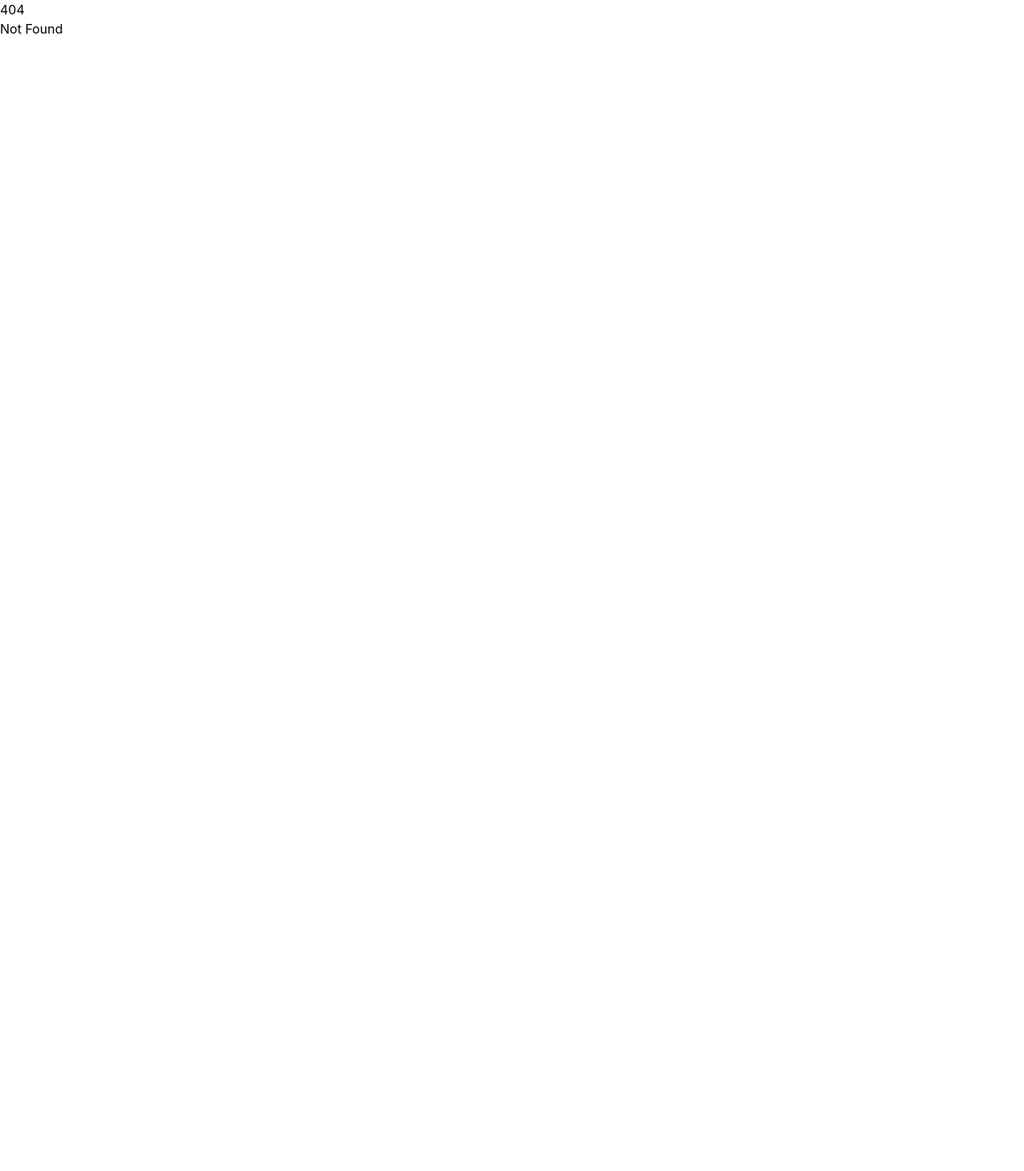
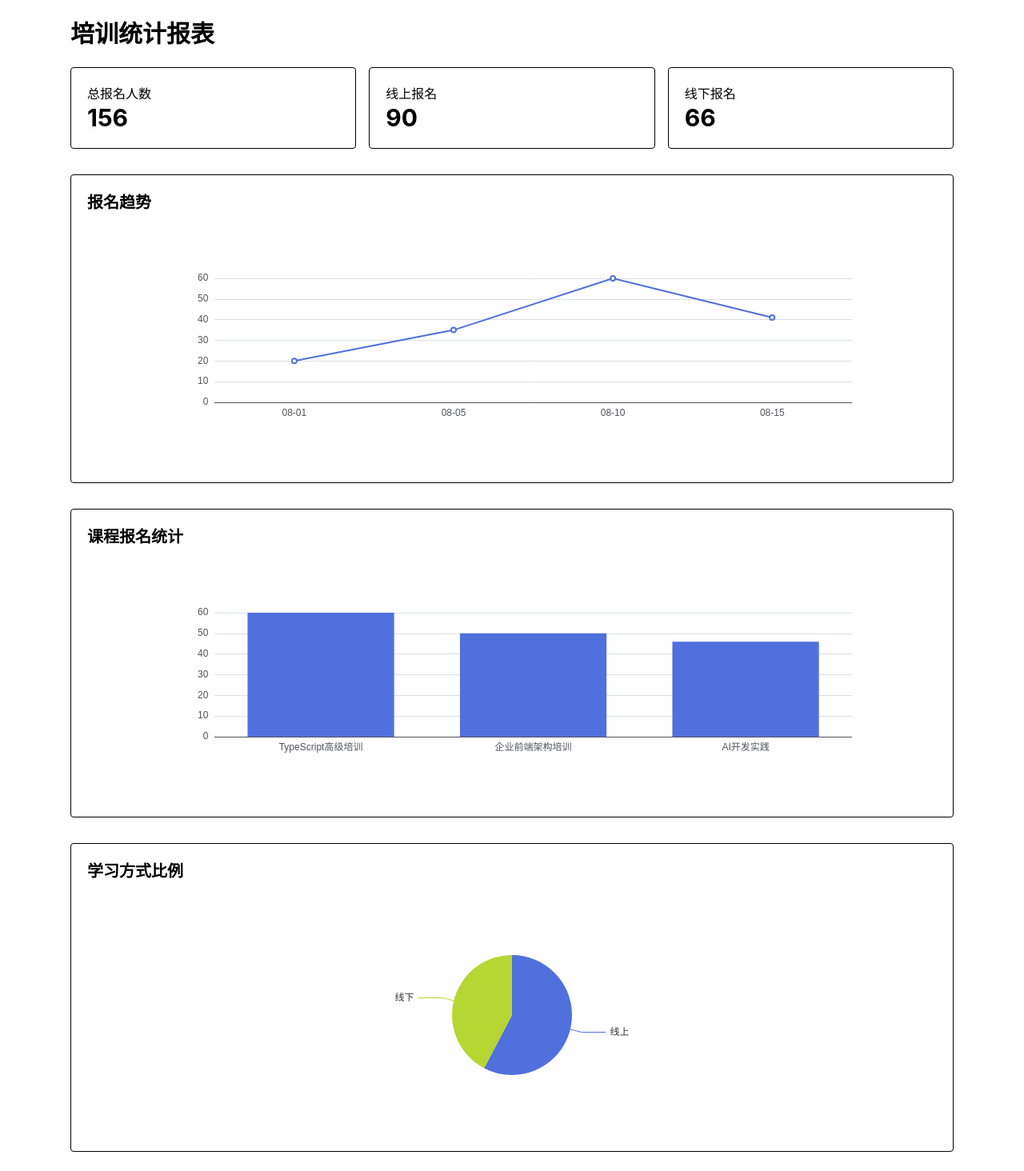
Before and after one commit to kuige/training-system, a SvelteKit app: page /report in a window 1280 px wide. Before the commit this address had no page. Shown: the whole page at 80% size. Before the commit the page ends 800 px from the top, so only its background shows below. Built offline with nearby package versions, Linux system fonts and the light colour scheme.

Commit message:
报名统计报表

```diff
--- /dev/null
+++ b/src/lib/components/chart/BarChart.svelte
@@ -0,0 +1,39 @@
+<script lang="ts">
+	import * as echarts from 'echarts';
+	import { onMount } from 'svelte';
+
+	interface Props {
+		xAxis: string[];
+		data: number[];
+	}
+
+	let { xAxis, data }: Props = $props();
+
+	let container: HTMLDivElement;
+
+	onMount(() => {
+		const chart = echarts.init(container);
+
+		chart.setOption({
+			xAxis: {
+				type: 'category',
+				data: xAxis
+			},
+
+			yAxis: {
+				type: 'value'
+			},
+
+			series: [
+				{
+					data,
+					type: 'bar'
+				}
+			]
+		});
+
+		return () => chart.dispose();
+	});
+</script>
+
+<div bind:this={container} class="h-75 w-full"></div>
--- /dev/null
+++ b/src/lib/components/chart/LineChart.svelte
@@ -0,0 +1,39 @@
+<script lang="ts">
+	import * as echarts from 'echarts';
+	import { onMount } from 'svelte';
+
+	interface Props {
+		xAxis: string[];
+		data: number[];
+	}
+
+	let { xAxis, data }: Props = $props();
+
+	let container: HTMLDivElement;
+
+	onMount(() => {
+		const chart = echarts.init(container);
+
+		chart.setOption({
+			xAxis: {
+				type: 'category',
+				data: xAxis
+			},
+
+			yAxis: {
+				type: 'value'
+			},
+
+			series: [
+				{
+					data,
+					type: 'line'
+				}
+			]
+		});
+
+		return () => chart.dispose();
+	});
+</script>
+
+<div bind:this={container} class="h-75 w-full"></div>
--- /dev/null
+++ b/src/lib/components/chart/PieChart.svelte
@@ -0,0 +1,32 @@
+<script lang="ts">
+	import * as echarts from 'echarts';
+	import { onMount } from 'svelte';
+
+	interface Props {
+		data: {
+			name: string;
+			value: number;
+		}[];
+	}
+
+	let { data }: Props = $props();
+
+	let container: HTMLDivElement;
+
+	onMount(() => {
+		const chart = echarts.init(container);
+
+		chart.setOption({
+			series: [
+				{
+					type: 'pie',
+					data
+				}
+			]
+		});
+
+		return () => chart.dispose();
+	});
+</script>
+
+<div bind:this={container} class="h-75 w-full"></div>
--- /dev/null
+++ b/src/lib/mock/report.ts
@@ -0,0 +1,54 @@
+import type { TrainingReport } from '$lib/types/report';
+
+export const reportData: TrainingReport = {
+	summary: {
+		total: 156,
+		online: 90,
+		offline: 66
+	},
+
+	courses: [
+		{
+			name: 'TypeScript高级培训',
+			count: 60
+		},
+		{
+			name: '企业前端架构培训',
+			count: 50
+		},
+		{
+			name: 'AI开发实践',
+			count: 46
+		}
+	],
+
+	locations: [
+		{
+			name: '上海培训中心',
+			count: 35
+		},
+		{
+			name: '北京培训中心',
+			count: 31
+		}
+	],
+
+	trend: [
+		{
+			date: '08-01',
+			count: 20
+		},
+		{
+			date: '08-05',
+			count: 35
+		},
+		{
+			date: '08-10',
+			count: 60
+		},
+		{
+			date: '08-15',
+			count: 41
+		}
+	]
+};
--- /dev/null
+++ b/src/lib/types/report.ts
@@ -0,0 +1,27 @@
+export interface SummaryReport {
+	total: number;
+	online: number;
+	offline: number;
+}
+
+export interface CourseReport {
+	name: string;
+	count: number;
+}
+
+export interface LocationReport {
+	name: string;
+	count: number;
+}
+
+export interface TrendReport {
+	date: string;
+	count: number;
+}
+
+export interface TrainingReport {
+	summary: SummaryReport;
+	courses: CourseReport[];
+	locations: LocationReport[];
+	trend: TrendReport[];
+}
--- /dev/null
+++ b/src/routes/report/+page.svelte
@@ -0,0 +1,71 @@
+<script lang="ts">
+	import { reportData as data } from '$lib/mock/report';
+	import LineChart from '$lib/components/chart/LineChart.svelte';
+	import BarChart from '$lib/components/chart/BarChart.svelte';
+	import PieChart from '$lib/components/chart/PieChart.svelte';
+</script>
+
+<svelte:head>
+	<title>培训统计报表</title>
+</svelte:head>
+
+<div class="mx-auto max-w-6xl p-6">
+	<h1 class="mb-6 text-3xl font-bold">培训统计报表</h1>
+
+	<div class="mb-8 grid grid-cols-3 gap-4">
+		<div class="rounded border p-5">
+			<p>总报名人数</p>
+			<h2 class="text-3xl font-bold">
+				{data.summary.total}
+			</h2>
+		</div>
+
+		<div class="rounded border p-5">
+			<p>线上报名</p>
+			<h2 class="text-3xl font-bold">
+				{data.summary.online}
+			</h2>
+		</div>
+
+		<div class="rounded border p-5">
+			<p>线下报名</p>
+			<h2 class="text-3xl font-bold">
+				{data.summary.offline}
+			</h2>
+		</div>
+	</div>
+
+	<div class="grid gap-8">
+		<section class="rounded border p-5">
+			<h2 class="mb-4 text-xl font-bold">报名趋势</h2>
+			<LineChart
+				xAxis={data.trend.map((item) => item.date)}
+				data={data.trend.map((item) => item.count)}
+			/>
+		</section>
+
+		<section class="rounded border p-5">
+			<h2 class="mb-4 text-xl font-bold">课程报名统计</h2>
+			<BarChart
+				xAxis={data.courses.map((item) => item.name)}
+				data={data.courses.map((item) => item.count)}
+			/>
+		</section>
+
+		<section class="rounded border p-5">
+			<h2 class="mb-4 text-xl font-bold">学习方式比例</h2>
+			<PieChart
+				data={[
+					{
+						name: '线上',
+						value: data.summary.online
+					},
+					{
+						name: '线下',
+						value: data.summary.offline
+					}
+				]}
+			/>
+		</section>
+	</div>
+</div>
```
